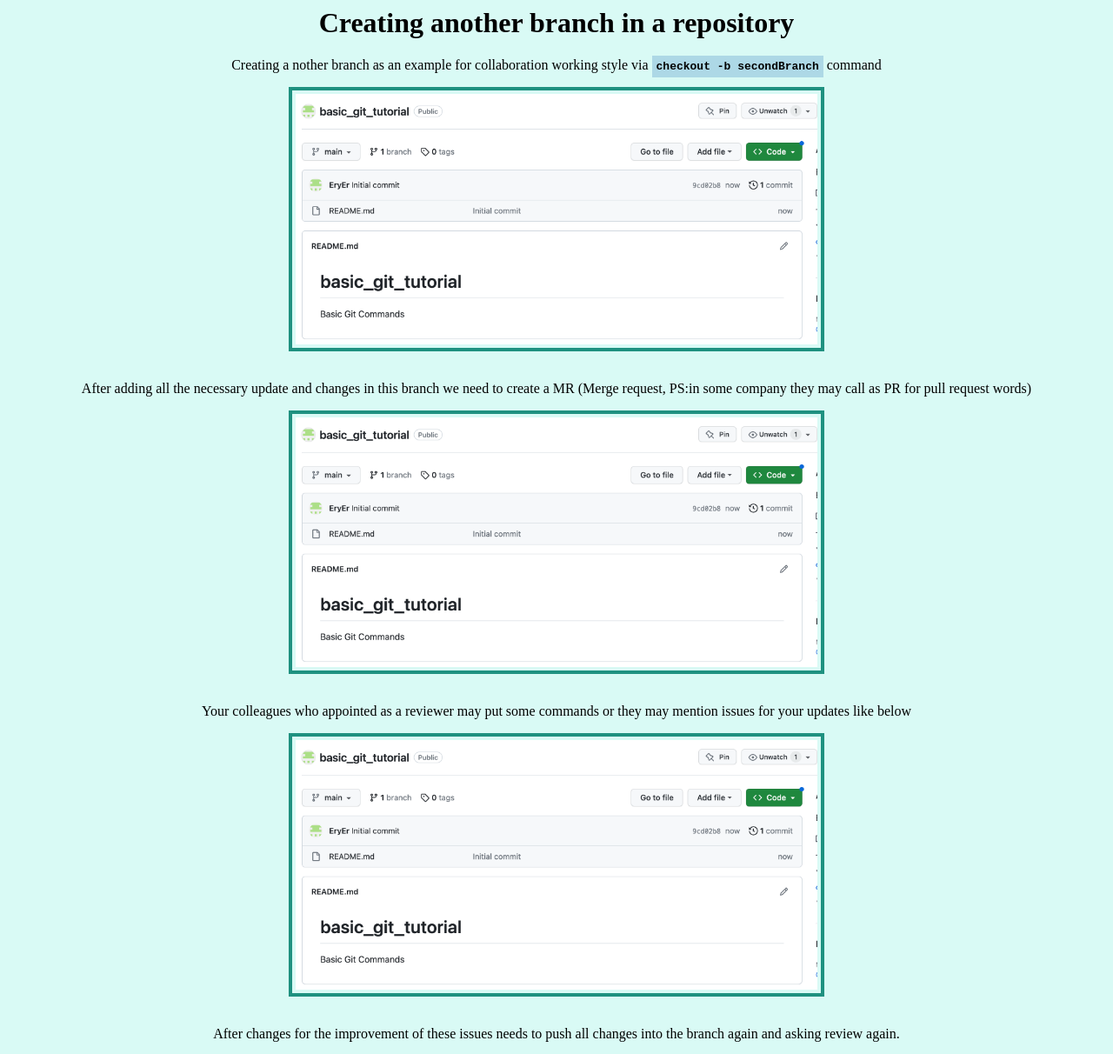
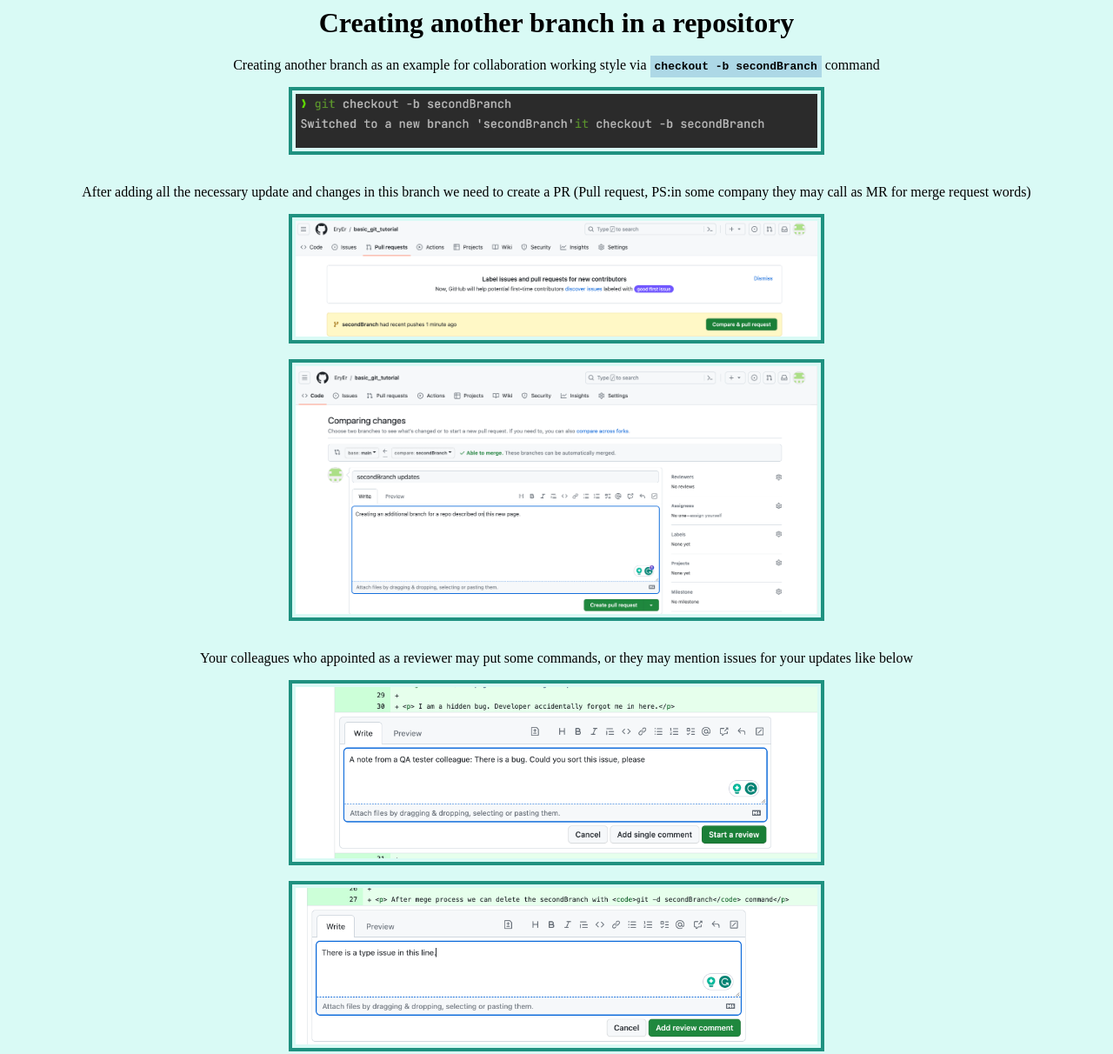
Before and after one commit to EryEr/basic_git_tutorial, a plain HTML site: page secondRepository.html in a window 1280 px wide. Shown: the top 1212 px of the page at 87% size. Drawn offline with Linux system fonts and the light colour scheme.

Commit message:
bug and issues fixing

```diff
--- a/secondRepository.html
+++ b/secondRepository.html
@@ -9,26 +9,26 @@
 <h1> Creating another branch in a repository</h1>
 
 
-<p> Creating a nother branch as an example for collaboration working style via  <code>checkout -b secondBranch</code> command</p>
-<img src="src/001.png" alt="Creating a repo via GitHub" width="600"><br><br>
+<p> Creating another branch as an example for collaboration working style via  <code>checkout -b secondBranch</code> command</p>
+<img src="src/b002.png" alt="Creating a repo via GitHub" width="600"><br><br>
 
-<p> After adding all the necessary update and changes in this branch we need to create a MR (Merge request, PS:in some company they may call as PR for pull request words) </p>
-<img src="src/001.png" alt="Creating a repo via GitHub" width="600"><br><br>
+<p> After adding all the necessary update and changes in this branch we need to create a PR (Pull request, PS:in some company they may call as MR for merge request words) </p>
+<img src="src/b003.png" alt="Creating a repo via GitHub" width="600"><br><br>
+<img src="src/b004.png" alt="Creating a repo via GitHub" width="600"><br><br>
 
-<p> Your colleagues who appointed as a reviewer may put some commands or they may mention issues for your updates like below</p>
-<img src="src/001.png" alt="Creating a repo via GitHub" width="600"><br><br>
+<p> Your colleagues who appointed as a reviewer may put some commands, or they may mention issues for your updates like below</p>
+<img src="src/b005.png" alt="Creating a repo via GitHub" width="600"><br><br>
+<img src="src/b006.png" alt="Creating a repo via GitHub" width="600"><br><br>
+<img src="src/b007.png" alt="Creating a repo via GitHub" width="600"><br><br>
+<img src="src/b008.png" alt="Creating a repo via GitHub" width="600"><br><br>
 <p> After changes for the improvement of these issues needs to push all changes into the branch again and asking review again. </p>
 
 
 <p> After colleagues acceptance, merge button turn to green. Then you can merge all the changes from secondBranch to the master branch</p>
-<img src="src/001.png" alt="Creating a repo via GitHub" width="600"><br><br>
+
 
 
 <p> After mege process we can delete the secondBranch with <code>git -d secondBranch</code> command</p>
-<img src="src/001.png" alt="Creating a repo via GitHub" width="600"><br><br>
-
-<p> I am a hidden bug. Developer accidentally forgot me in here.</p>
-
 
 </body>
 
```
Also changed, not shown: src/b002.png (added), src/b003.png (added), src/b004.png (added), src/b005.png (added), src/b006.png (added), src/b007.png (added), src/b008.png (added).
